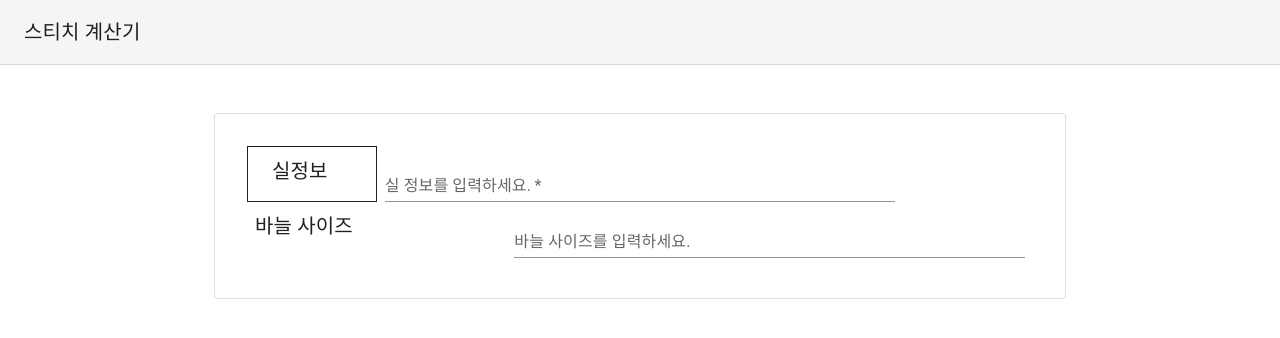
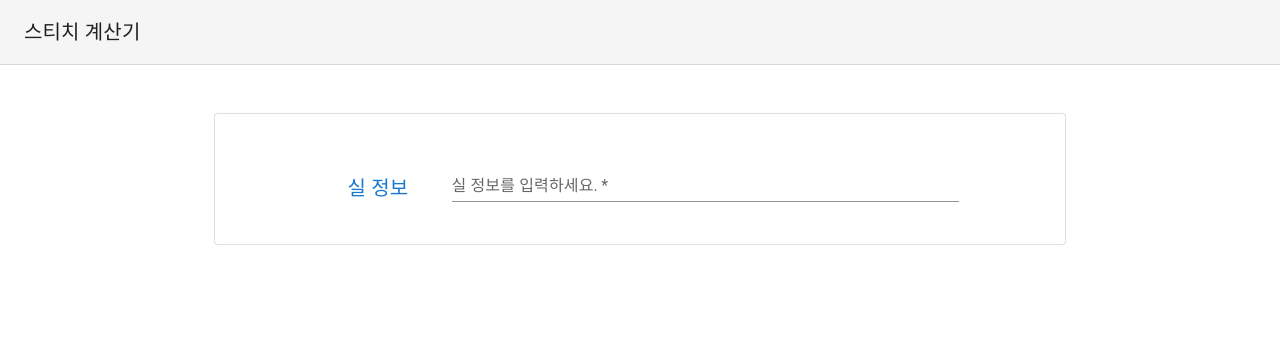
Before and after one commit to FleurSarang/fleursarang.github.io, a React (Create React App) app: page / in a window 1280 px wide. Shown: the top 338 px of the page. Built offline with nearby package versions, Linux system fonts and the light colour scheme.

Commit message:
basicinfo container

```diff
--- a/src/App.js
+++ b/src/App.js
@@ -10,7 +10,8 @@ import AppBar from '@mui/material/AppBar';
 import Box from '@mui/material/Box';
 import Toolbar from '@mui/material/Toolbar';
 import Button from '@mui/material/Button';
-import TableForm from './Components/TableForm';
+// import TableForm from './Components/TableForm';
+import BasicInfo from './Containers/BasicInfo';
 
 const theme = createTheme();
 
@@ -34,7 +35,7 @@ function App() {
         </Toolbar>
       </AppBar>
       <Container component="main" maxWidth="md" sx={{ mb: 2 }} >
-          <TableForm />
+          <BasicInfo />
       </Container>
     </ThemeProvider>
   );
--- a/src/Components/TableForm.js
+++ b/src/Components/TableForm.js
@@ -1,17 +1,18 @@
 import React from 'react';
 import Grid from '@mui/material/Grid';
-import { Typography } from '@mui/material';
+import Typography from '@mui/material/Typography';
 import TextField from '@mui/material/TextField';
 import Paper from '@mui/material/Paper';
+import Box from '@mui/material/Box';
 
 
 const TableForm = (props) => (
     <React.Fragment>
-         <Paper variant="outlined" sx={{ my: { xs: 3, md: 6 }, p: { xs: 2, md: 5 } }}>
-            <Grid container spacing={1}>
-                <Grid border={1} item xs={4} sm={4} lg={2}>
-                <Typography variant="h6" sx={{mx: { xs:1, sm: 1, md: 2}}} gutterBottom>
-                    실정보
+        <Grid container flexdirection="column" justify="center" justifyContent="center" alignItems="ceneter" spacing={2}>
+            <Grid item xs={2} sm={2} lg={2}>
+                <Typography color="primary" align="center" variant="h6"
+                    sx={{ mt: 2.3 }} >
+                    실 정보
                 </Typography>
             </Grid>
             <Grid item xs={8} sm={8}>
@@ -25,24 +26,49 @@ const TableForm = (props) => (
                 variant="standard"
             />
             </Grid>
-                <Grid item xs={4} sm={4}>
-                <Typography variant="h6" gutterBottom>
-                    바늘 사이즈
-                </Typography>
         </Grid>
-                <Grid item xs={8} sm={8}>
-                <TextField
-                    id="yarnInfo"
-                    name="yarnInfo"
-                    label="바늘 사이즈를 입력하세요."
-                    fullWidth
-                    autoComplete="no info"
-                    variant="standard"
-                />
-                </Grid>
-            </Grid>
-        </Paper>
     </React.Fragment>
 );
 
+// const TableForm = (props) => (
+//     <React.Fragment>
+//          <Paper variant="outlined" sx={{ my: { xs: 3, md: 6 }, p: { xs: 2, md: 5 } }}>
+//             <Grid container flexdirection="column" justify="center" justifyContent="center" alignItems="ceneter" spacing={2}>
+//                 <Grid item xs={2} sm={2} lg={2}>
+//                     <Typography color="primary" align="center" variant="h6"
+//                         sx={{ mt: 2.3 }} >
+//                         실 정보
+//                     </Typography>
+//                 </Grid>
+//                 <Grid item xs={8} sm={8}>
+//                 <TextField
+//                     required
+//                     id="yarnInfo"
+//                     name="yarnInfo"
+//                     label="실 정보를 입력하세요."
+//                     fullWidth
+//                     autoComplete="no info"
+//                     variant="standard"
+//                 />
+//                 </Grid>
+//                 <Grid item xs={4} sm={4}>
+//                 <Typography variant="h6" gutterBottom>
+//                     바늘 사이즈
+//                 </Typography>
+//                 </Grid>
+//                 <Grid item xs={8} sm={8}>
+//                 <TextField
+//                     id="yarnInfo"
+//                     name="yarnInfo"
+//                     label="바늘 사이즈를 입력하세요."
+//                     fullWidth
+//                     autoComplete="no info"
+//                     variant="standard"
+//                 />
+//                 </Grid>
+//             </Grid>
+//         </Paper>
+//     </React.Fragment>
+// );
+
 export default TableForm;
--- /dev/null
+++ b/src/Containers/BasicInfo.js
@@ -0,0 +1,18 @@
+import React from 'react';
+import Grid from '@mui/material/Grid';
+import Typography from '@mui/material/Typography';
+import TextField from '@mui/material/TextField';
+import Paper from '@mui/material/Paper';
+import Box from '@mui/material/Box';
+import TableForm from '../Components/TableForm';
+
+const BasicInfo = (props) => (
+    <React.Fragment>
+         <Paper variant="outlined" sx={{ my: { xs: 3, md: 6 }, p: { xs: 2, md: 5 } }}>
+            <TableForm />
+        </Paper>
+    </React.Fragment>
+);
+
+
+export default BasicInfo;
```
Lines whose indentation alone changed are shown as unchanged.
